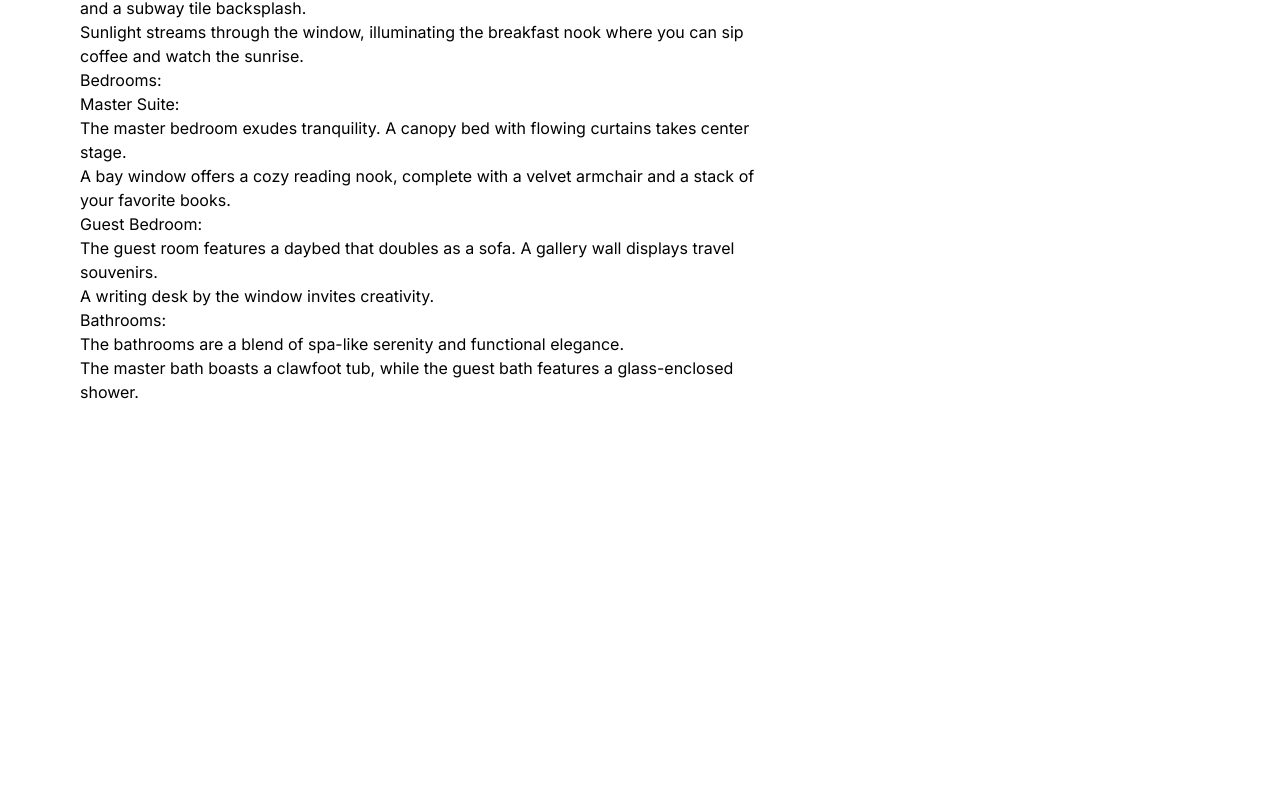
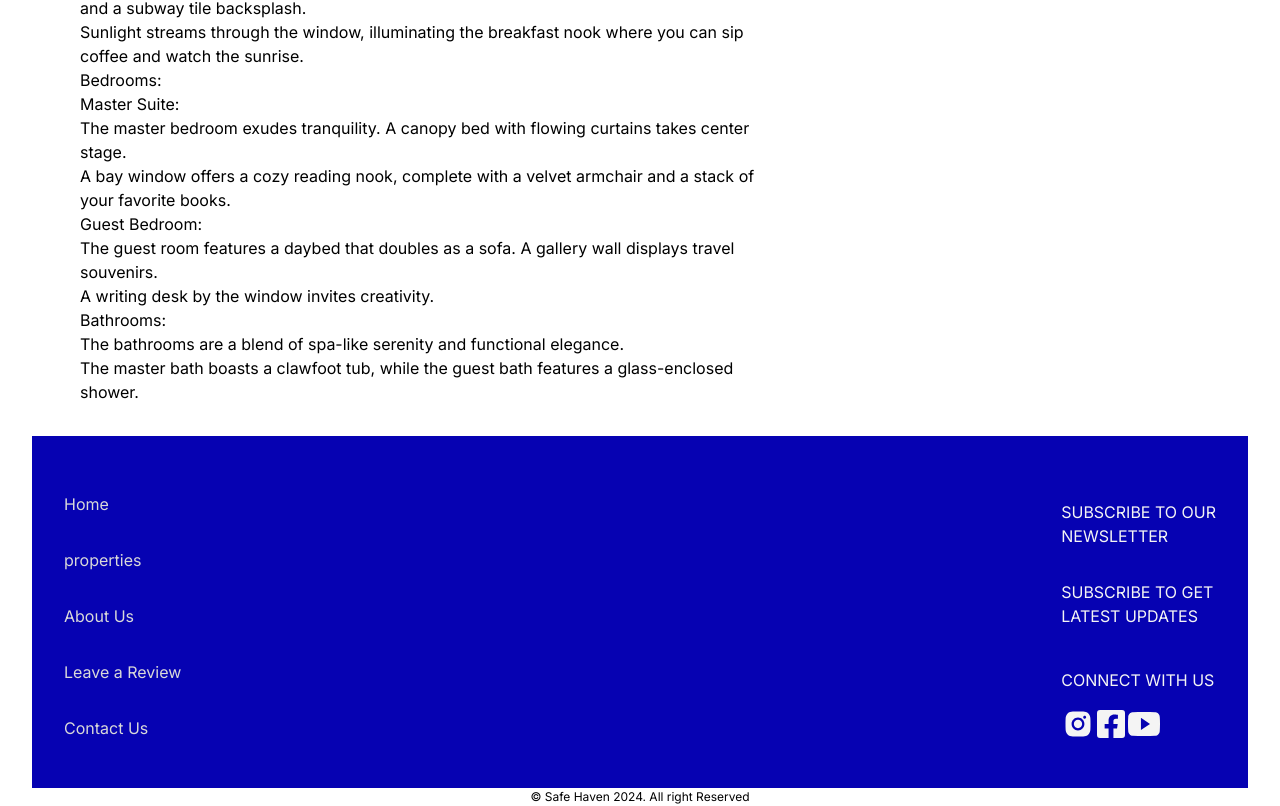
Before and after one commit to Iwegbuvc/Capstone-Project-The-Haven-, a React (Create React App) app: page /properties in a window 1280 px wide. Shown: the part 1668-2474 px from the top of the page. Before the commit the page ends 2072 px from the top, so only its background shows below. Built offline with nearby package versions, Linux system fonts and the light colour scheme.

Commit message:
add footer to properties page

```diff
--- a/src/Pages/Properties/Properties.js
+++ b/src/Pages/Properties/Properties.js
@@ -2,8 +2,6 @@ import React from 'react'
 import Nav from '../../components/Nav/Nav'
 import './Properties.css'
 import Footer from '../../components/Footer/Footer'
-import NewListings from '../Home/NewListings/NewListings'
-import FeatureListings from '../Home/FeatureListings/FeatureListings'
 
 
 export default function Properties() {
@@ -105,7 +103,7 @@ export default function Properties() {
         </div>
       </div>
     </div>
-
+    <Footer/>
     </>
   );
 }
```
